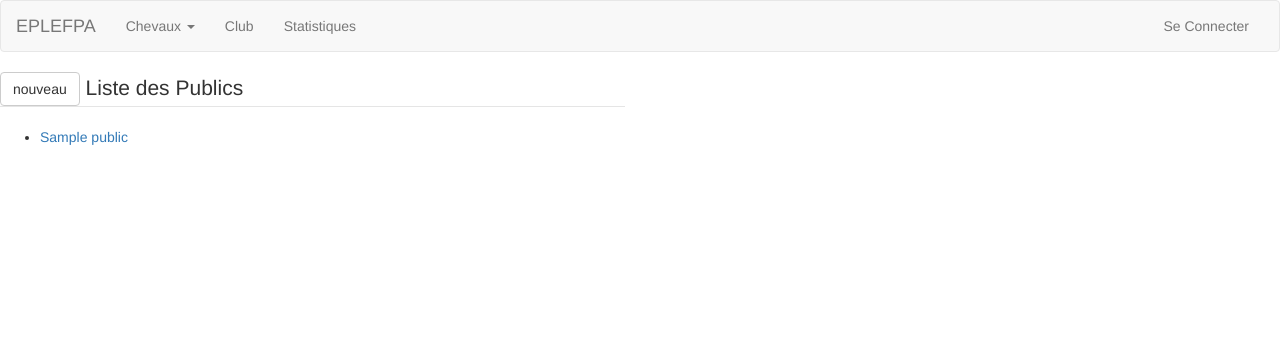
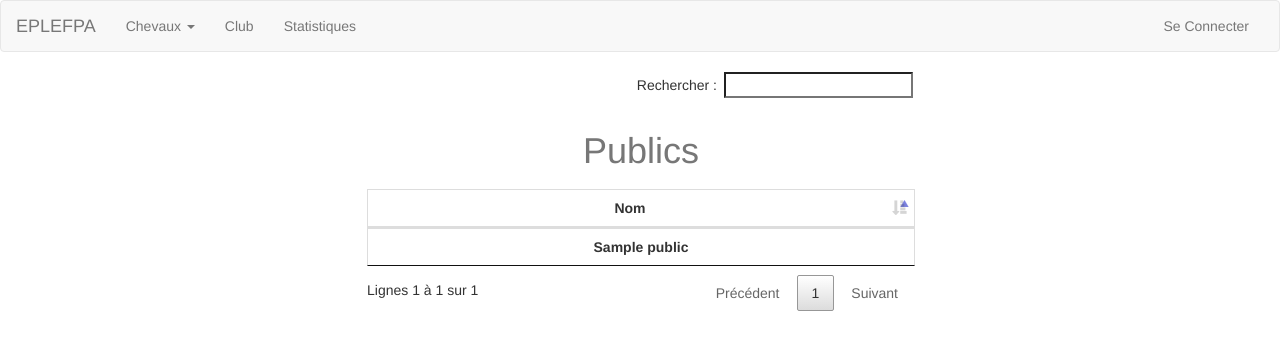
Before and after one commit to psarrus/Centre_Equestre, a Django app: page /profil/public/list in a window 1280 px wide. Shown: the top 350 px of the page. Run offline with Django 3.2, Linux system fonts and the light colour scheme; tables that the repository leaves empty hold one stand-in row (values such as "Sample post"); parts of the project's set-up code (start-up, migrations or seed data) failed here and were passed over; some libraries are stand-ins or nearby versions.

Commit message:
modif edition profil tec

```diff
--- a/centre_equestre/templates/header.html
+++ b/centre_equestre/templates/header.html
@@ -18,8 +18,8 @@
         <li class="dropdown">
             <a href="#" class="dropdown-toggle" data-toggle="dropdown" role="button" aria-haspopup="true" aria-expanded="false">Profils <span class="caret"></span></a>
             <ul class="dropdown-menu">
-                <li><a href="/profil">Fiche</a></li>
-                <li><a href="/profil/public/list">Publics</a></li>
+                <li><a href="{% url 'list_profil' %}">Fiche</a></li>
+                <li><a href="{% url 'list_public' %}">Publics</a></li>
             </ul>
         </li>
         {% endif %}
@@ -42,7 +42,7 @@
                 <li><a href="{% url 'piquet_reel_list' %}">Montoirs Enseignant</a></li>
                 <li><a href="/monte/list/montoir/reel">Créer un montoir</a></li>
                 {% endif %}
-                <li><a href="">Piquet Cours</a></li>
+                <li><a href="#">Piquet Cours</a></li>
             </ul>
         </li>
         {% endif %}
--- a/cheval/templates/emplacement.html
+++ b/cheval/templates/emplacement.html
@@ -5,6 +5,7 @@
 {% block content %}
 
 <div class="container-fluid">
+    {% if user.is_authenticated and perms.profil.chef_ecurie %}
     <fieldset>
 
         <legend class="text-center">Saisie d'un emplacement</legend>
@@ -20,6 +21,7 @@
         </form>
 
     </fieldset>
+    {% endif %}
 
     <fieldset>
 
--- a/cheval/templates/journal.html
+++ b/cheval/templates/journal.html
@@ -5,6 +5,7 @@
 {% block content %}
 
 <div class="container-fluid">
+    {% if user.is_authenticated and perms.profil.chef_ecurie %}
     <fieldset>
 
         <legend class="text-center">Saisie d'une entrée / sortie</legend>
@@ -20,6 +21,7 @@
         </form>
 
     </fieldset>
+    {% endif %}
 
     <fieldset>
 
--- a/monte/templates/creneau_montoir_previsionnel_list.html
+++ b/monte/templates/creneau_montoir_previsionnel_list.html
@@ -5,7 +5,9 @@
     <fieldset>
 
         <legend class="center">Liste des montoirs prévionnels</legend>
+        {% if user.is_authenticated and perms.profil.chef_ecurie %}
         <a class="btn btn-default" href="{% url 'creneau_montoir_create' %}">Nouveau</a>
+        {% endif %}
 
         <table class="table table-bordered table-hover">
             <tr>
--- a/profil/templates/list_public.html
+++ b/profil/templates/list_public.html
@@ -1,20 +1,38 @@
 {% extends "base.html" %}
 
 {% block content %}
-<div class="row">
-    <div class="col-md-6">
-        <fieldset>
-            <legend>
-                <a class="btn btn-default" href="/profil/public/edit">nouveau</a>
-                 Liste des Publics
-             </legend>
-            <ul>
-                {% for public in publics %}
-                <li><a href="{{public.id}}">{{public.nom}}</a></li>
-                {% endfor %}
-            </ul>
-
-        </fieldset>
+<div class="container">
+    <div class="row">
+        <div class="col-sm-6 col-sm-offset-3">
+            <table id="table" class="table table-bordered table-hover">
+                <caption class="text-center"><h1>Publics</h1></caption>
+                <thead>
+                    <tr>
+                        <th class="text-center">Nom</th>
+                        {% if user.is_authenticated and perms.profil.chef_ecurie %}
+                        <th class="text-center">Edition</th>
+                        {% endif %}
+                    </tr>
+                </thead>
+                <tbody>
+                    {% for public in publics %}
+                    <tr>
+                        <td style="font-weight:bold" class="text-center">{{public.nom}}</td>
+                        {% if user.is_authenticated and perms.profil.chef_ecurie %}
+                        <td class="text-center"><a href="{% url 'public_update' public.id %}"><i class="fa fa-pencil-square-o fa-2x" aria-hidden="true"></i></a></td>
+                        {% endif %}
+                    </tr>
+                    {% endfor %}
+                </tbody>
+            </table>
+        </div>
     </div>
+    {% if user.is_authenticated and perms.profil.chef_ecurie %}
+    <div class="col-sm-6 col-sm-offset-3">
+        <div class="row">
+            <a class="btn btn-default" href="{% url 'create_public' %}">Nouveau</a>
+        </div>
+    </div>
+    {% endif %}
 </div>
 {% endblock %}
--- a/sante/templates/soin.html
+++ b/sante/templates/soin.html
@@ -5,6 +5,7 @@
 {% block content %}
 
 <div class="container-fluid">
+    {% if user.is_authenticated and perms.profil.chef_ecurie %}
     <fieldset>
 
         <legend class="text-center">Saisie d'un soin</legend>
@@ -20,6 +21,7 @@
         </form>
 
     </fieldset>
+    {% endif %}
 
     <fieldset>
 
```
Also changed, not shown: centre_equestre/templates/registration/login.html (+10 -1 lines), centre_equestre/templates/registration/logout.html (+17 -1 lines), profil/templates/list_profil.html (+6 -3 lines), profil/views.py (line endings or trailing spaces).
